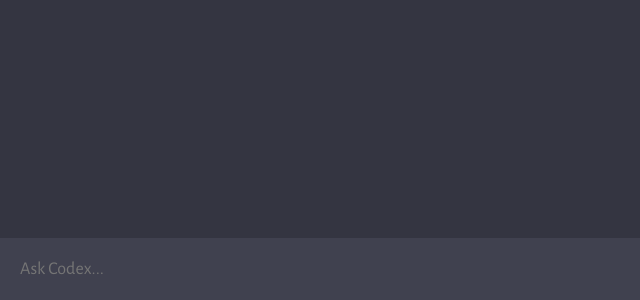
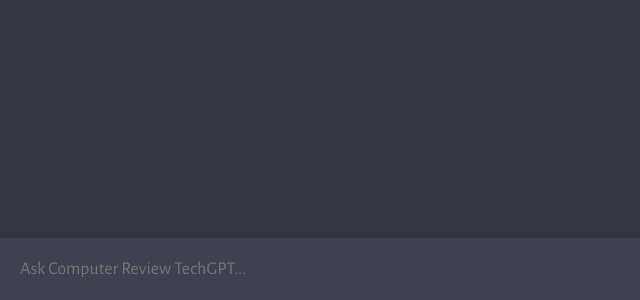
Before and after one commit to steve2k2/Tutorial, a website built with Vite: page client/index.html in a window 1280 px wide. Shown: the part 500-800 px from the top of the page, 0-640 px from the left. Built offline with nearby package versions, Linux system fonts and the light colour scheme.

Commit message:
Changed TechGPT prompt

```diff
--- a/client/index.html
+++ b/client/index.html
@@ -12,7 +12,7 @@
       <div id="chat_container"></div>
 
       <form>
-        <textarea name="prompt" rows="1" cols="1" placeholder="Ask Codex..."></textarea>
+        <textarea name="prompt" rows="1" cols="1" placeholder="Ask Computer Review TechGPT..."></textarea>
         <button type="submit"><img src="assets/send.svg" /></button>
       </form>
     </div>
```
